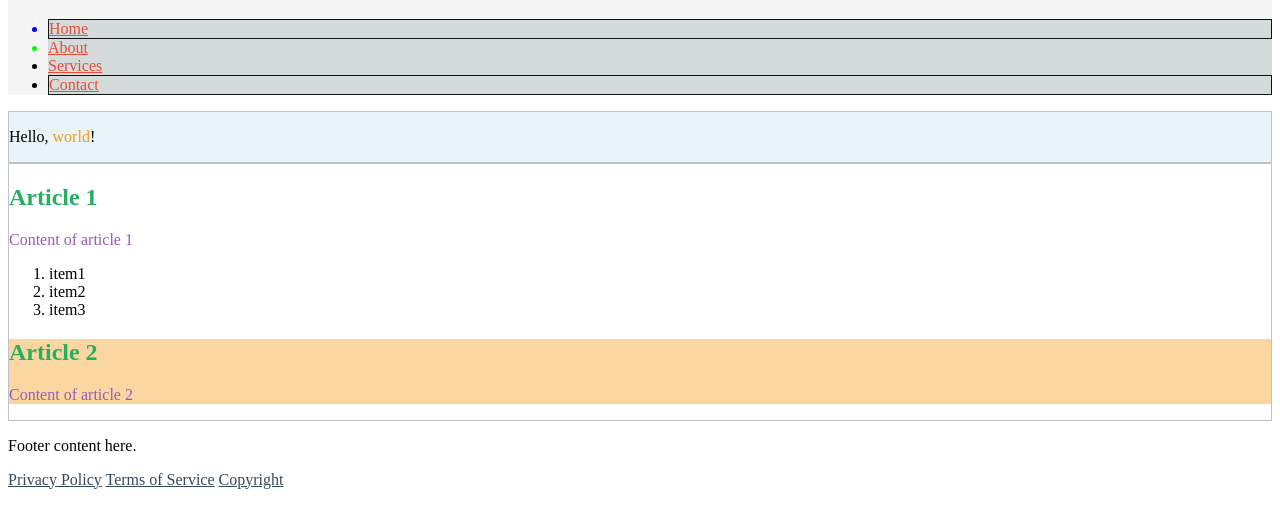
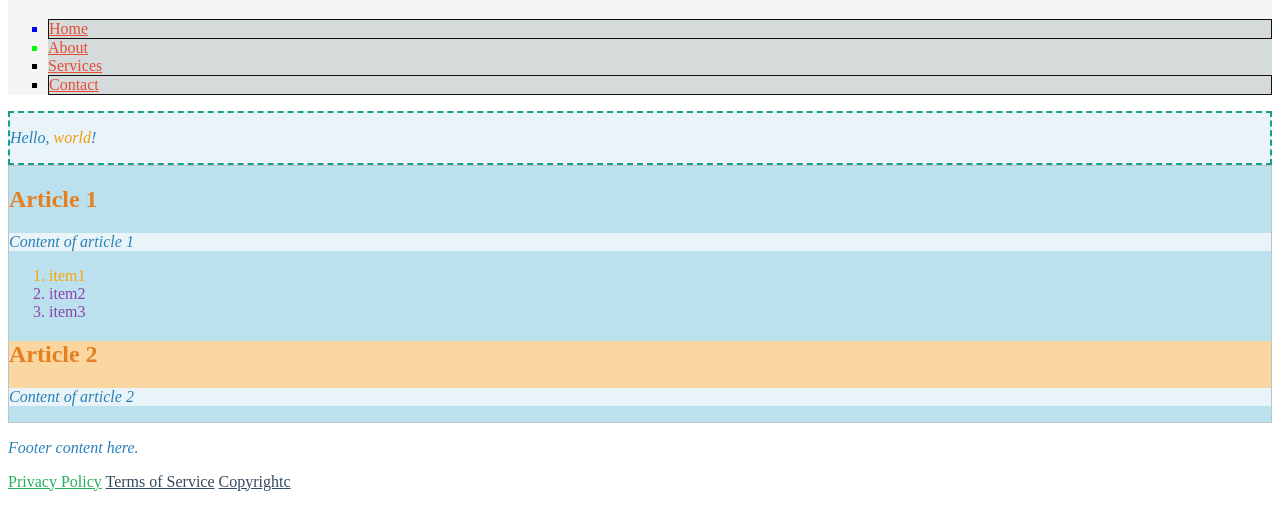
Before and after one commit to JYP0t0/html, a plain HTML site: page ch3/5.CSS 선택자 연습.html in a window 1280 px wide. Shown: the part 61-590 px from the top of the page. Drawn offline with Linux system fonts and the light colour scheme.

Commit message:
2024/07/24/html

```diff
--- a/ch3/CSS/styles.css
+++ b/ch3/CSS/styles.css
@@ -97,6 +97,75 @@ body > section{
 
 /* 18. 클래스 이름이 `content`인 `section` 요소 내의 `h2` 요소를 선택하세요.*/
 
-{
+.content h2 {
     color: #1F618D;
-    }
+}
+
+/* 19. `header` 요소 내의 모든 자손 `li` 요소를 선택하세요. */
+
+header li{
+    list-style-type: square;
+}
+
+/* 20. `footer` 요소 내의 첫 번째 `a` 요소를 선택하세요. */
+footer > a:nth-child(2){
+    color: #27AE60;
+}
+
+/* 21. `section` 요소 중 첫 번째 요소를 선택하세요. */
+section:nth-of-type(1){
+    border: 2px dashed #16A085;
+}
+
+/* 22. `section` 요소 중 마지막 요소를 선택하세요. */
+
+section:last-of-type{
+    background-color: #bbe1ee;
+}
+
+/* 23. `p` 요소 중 첫 번째 요소를 선택하세요. */
+
+p:first-of-type{
+    color: #D35400;
+}
+
+/* 24. `p` 요소 중 마지막 요소를 선택하세요. */
+
+p:last-of-type{
+    font-style: italic;
+    color: #2980B9;
+}
+
+/* 25. `title` 클래스가 있는 `h2` 요소의 형제 요소를 선택하세요. */
+
+.title + p{
+    background-color: #E8F4F8;
+}
+
+/* 26. `title` 클래스가 있는 `h2` 요소의 모든 형제 요소를 선택하세요. */
+
+.title ~ * {
+    color: #8E44AD;
+}
+
+/* 27. `h2` 요소 중 첫 번째 요소를 선택하세요. */
+h2:first-of-type {
+    color: #E67E22;
+}
+
+/* 28. `ol` 요소의 자식 `li` 요소 중 홀수 번째 요소를 선택하세요. */
+ol > li:nth-child(1) {
+    color: orange;
+}
+
+/* 29. 클래스 이름이 `intro`인 요소를 마우스호버일때 선택하세요. */
+
+.intro:hover{
+    background-color: #E74C3C;
+}
+
+/* 30. footer 요소의 자식 마지막 번째 `a` 요소 끝의 가상 요소를 선택하세요. */
+
+footer > a:last-child::after{
+    content: 'c';
+}
```
Also changed, not shown: ch3/5.CSS 선택자 연습.html (+3 -0 lines).
